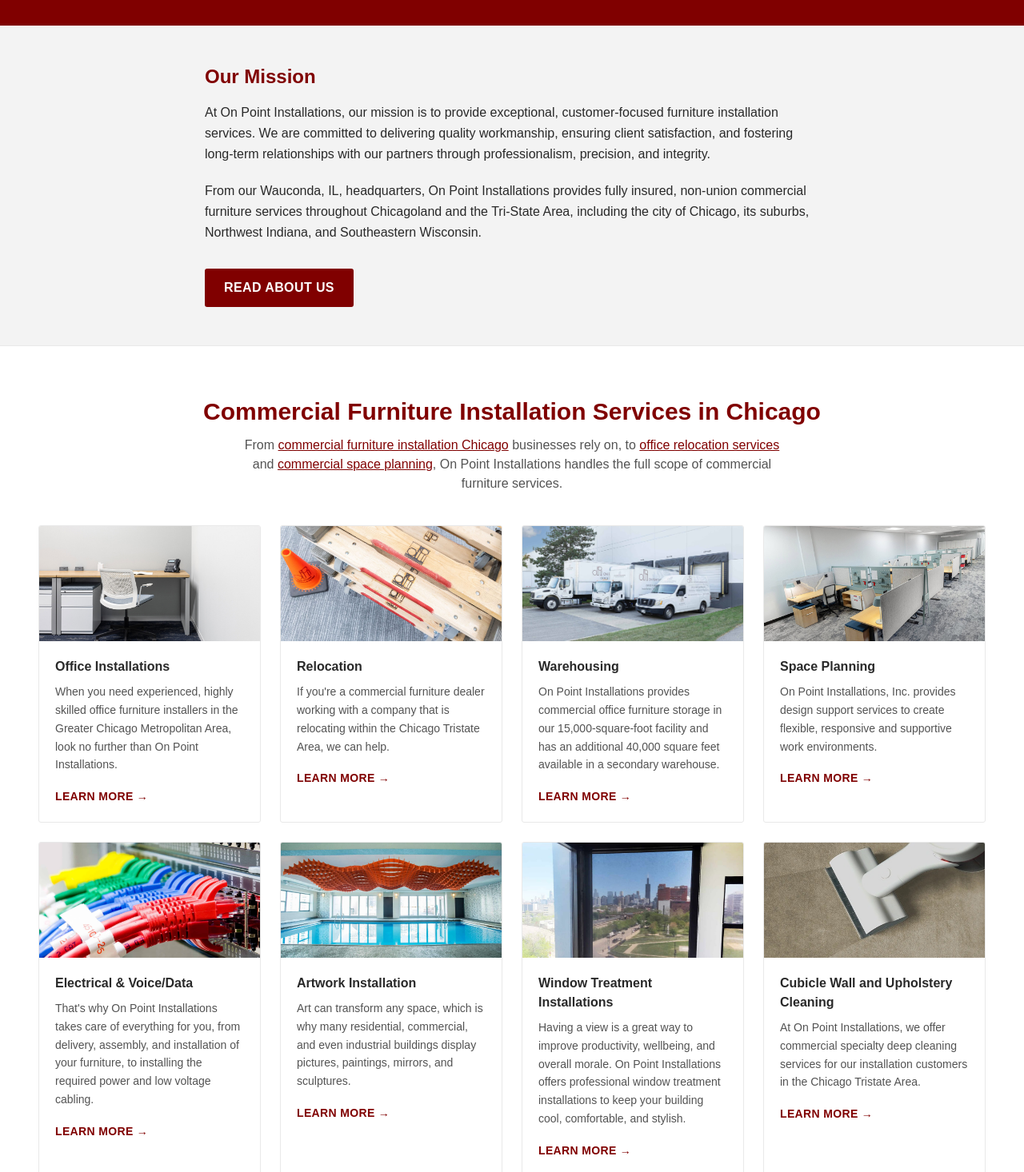
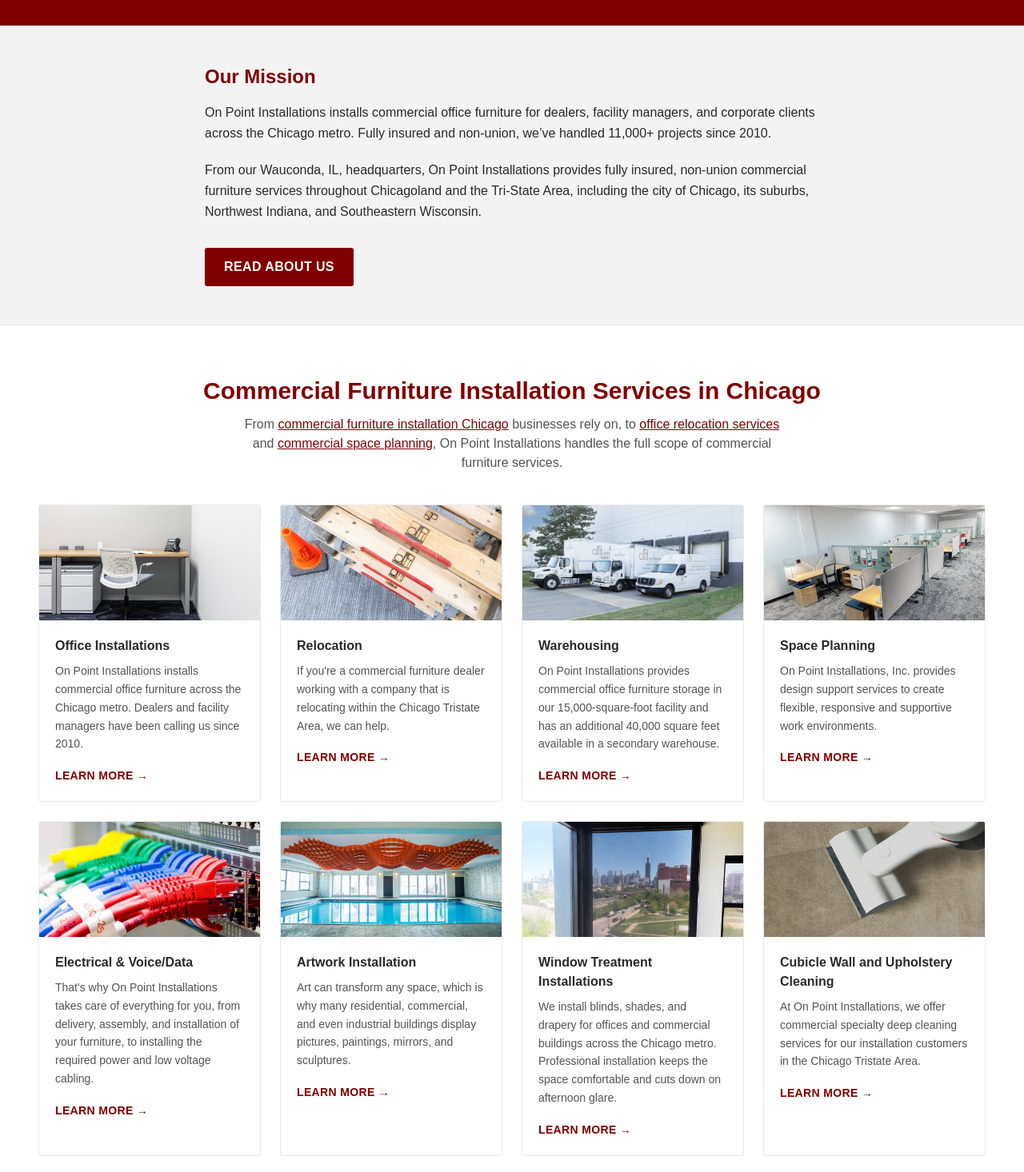
Before and after one commit to RyanHagen77/on-point-installations, a Next.js app: page / in a window 1280 px wide. Shown: the part 724-2190 px from the top of the page at 80% size. Built offline with nearby package versions, Linux system fonts and the light colour scheme; a web font is replaced by a local one.

Commit message:
Voice: fix AI tells and tricolon in homepage (Our Mission, service cards)
Co-Authored-By: Claude Sonnet 4.6 <noreply@anthropic.com>

```diff
--- a/src/app/page.tsx
+++ b/src/app/page.tsx
@@ -16,7 +16,7 @@ export const metadata = generatePageMetadata({
 // Service card descriptions — verbatim from onpointinstallations.com service pages (fetched 2026-05-15)
 const SERVICE_DESCRIPTIONS: Record<string, string> = {
   'commercial-furniture-installation-chicago-il':
-    'When you need experienced, highly skilled office furniture installers in the Greater Chicago Metropolitan Area, look no further than On Point Installations.',
+    'On Point Installations installs commercial office furniture across the Chicago metro. Dealers and facility managers have been calling us since 2010.',
   'office-relocation-chicago-il':
     'If you\'re a commercial furniture dealer working with a company that is relocating within the Chicago Tristate Area, we can help.',
   'commercial-office-furniture-storage-chicago-il':
@@ -28,7 +28,7 @@ const SERVICE_DESCRIPTIONS: Record<string, string> = {
   'artwork-installation-chicago-il':
     'Art can transform any space, which is why many residential, commercial, and even industrial buildings display pictures, paintings, mirrors, and sculptures.',
   'window-treatment-installation-chicago-il':
-    'Having a view is a great way to improve productivity, wellbeing, and overall morale. On Point Installations offers professional window treatment installations to keep your building cool, comfortable, and stylish.',
+    'We install blinds, shades, and drapery for offices and commercial buildings across the Chicago metro. Professional installation keeps the space comfortable and cuts down on afternoon glare.',
   'cubicle-wall-upholstery-cleaning-chicago-il':
     'At On Point Installations, we offer commercial specialty deep cleaning services for our installation customers in the Chicago Tristate Area.',
 };
@@ -135,15 +135,12 @@ export default function HomePage() {
         </section>
 
         {/* ── 3. MISSION ────────────────────────────────────────────── */}
-        {/* Verbatim from onpointinstallations.com, fetched 2026-05-15 */}
+        {/* Ported from onpointinstallations.com, fetched 2026-05-15; first paragraph rewritten for voice — removed consultant-speak tricolon */}
         <section className="bg-[#F3F3F3] border-b border-[#E9E9E9] py-12 px-4">
           <div className="max-w-3xl mx-auto">
             <h2 className="text-2xl font-bold text-[#800000] mb-4">Our Mission</h2>
             <p className="text-[#292929] leading-relaxed mb-5">
-              At On Point Installations, our mission is to provide exceptional, customer-focused
-              furniture installation services. We are committed to delivering quality workmanship,
-              ensuring client satisfaction, and fostering long-term relationships with our partners
-              through professionalism, precision, and integrity.
+              On Point Installations installs commercial office furniture for dealers, facility managers, and corporate clients across the Chicago metro. Fully insured and non-union, we’ve handled 11,000+ projects since 2010.
             </p>
             <p className="text-[#292929] leading-relaxed mb-8">
               From our Wauconda, IL, headquarters, On Point Installations provides fully insured,
```
